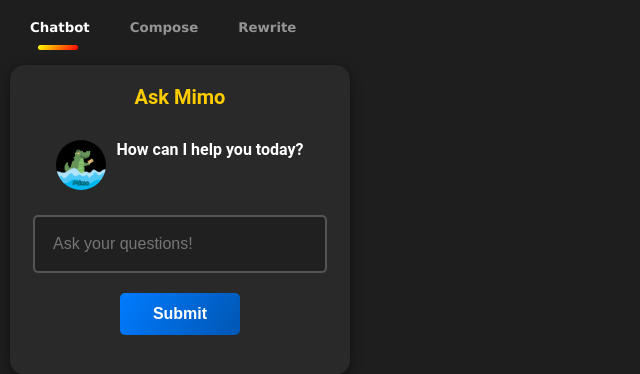
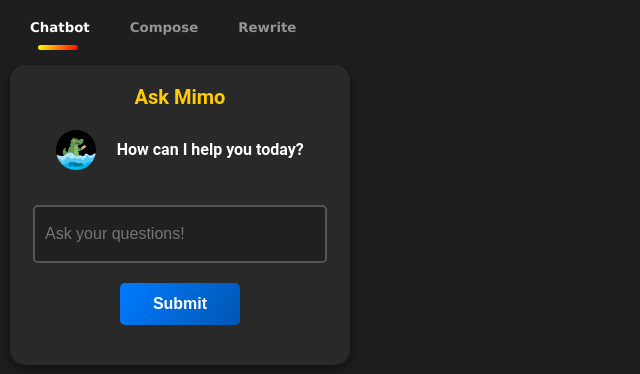
Before and after one commit to madhavmehndiratta/gmail-chrome, a React (Vite) app: page / in a window 1280 px wide. Both pictures are taken after a click on the button "Chatbot". Shown: the top 374 px of the page, without its empty margins (0-640 px from the left). Built offline with nearby package versions, Linux system fonts and the light colour scheme.

Commit message:
frontend fix

```diff
--- a/src/pages/Chatbot.css
+++ b/src/pages/Chatbot.css
@@ -34,23 +34,22 @@
 }
 
 .img-mimo {
-    width: 50px;
-    height: 50px;
+    width: 15%;
     border-radius: 50%;
     margin-right: 10px;
     margin-bottom: 10px;
-    transition: transform 0.3s ease-in-out;
+    translate: 0px -10px;
 }
 
 .mimo {
     font-size: 16px;
     color: #fff;
     font-weight: 600;
-    margin: 0;
 }
 
 .userInput {
     display: flex;
+    flex-direction: column;
     align-items: center;
     width: 90%;
     padding: 10px;
@@ -100,6 +99,8 @@
     width: 100%;
     word-wrap: break-word;
     line-height: 1.5;
+    max-height: 300px;
+    overflow-y: auto;
 }
 
 .Output p {
--- a/src/pages/Chatbox.jsx
+++ b/src/pages/Chatbox.jsx
@@ -1,20 +1,38 @@
 import { useState } from "react";
 import ReactMarkdown from "react-markdown";
+import { z } from "zod";
 import "./Chatbot.css";
+import Loading from "../components/Loading";
 
 const Chatbot = () => {
   const [response, setResponse] = useState("");
   const [inputValue, setInputValue] = useState("");
+  const [isLoading, setIsLoading] = useState(false);
+  const [error, setError] = useState("");
+  const inputSchema = z
+    .string()
+    .min(2, "Input must be at least 2 characters long");
 
   async function getResponse() {
+    try {
+      inputSchema.parse(inputValue);
+      setError("");
+    } catch (e) {
+      setError(e.errors[0].message);
+      return;
+    }
+
+    setResponse("");
+    setIsLoading(true);
     let s = await ai.languageModel.create({
       systemPrompt: "You are a friendly conversation bot.",
     });
 
     const response = await s.prompt(
-      "Reply to the user with max 300 words in a friendly manner. Return the answer in markdown. Here is the question: " +
+      "Remember the whole conversation.. Reply to the user with max 300 words in a friendly manner. Return the answer in markdown. Here is the question: " +
         inputValue,
     );
+    setIsLoading(false);
     setResponse(response.trim());
   }
 
@@ -23,7 +41,7 @@ const Chatbot = () => {
       <div className="chatbotHead">Ask Mimo</div>
       <div className="ques-segment">
         <img className="img-mimo" src="/images/mimo.png" alt="Mimo Avatar" />
-        <p className="mimo">How can I help you today?</p>
+        <div className="mimo">How can I help you today?</div>
       </div>
       <div className="userInput">
         <input
@@ -32,10 +50,14 @@ const Chatbot = () => {
           onChange={(e) => setInputValue(e.target.value)}
           value={inputValue}
         />
+        {error && <p className="error-message">{error}</p>}
       </div>
       <button className="submitButton" onClick={getResponse}>
         Submit
       </button>
+      <div style={{ display: "flex", justifyContent: "center" }}>
+        {isLoading ? <Loading /> : ""}
+      </div>
       <div className="Output">
         <ReactMarkdown>{response}</ReactMarkdown>
       </div>
```
